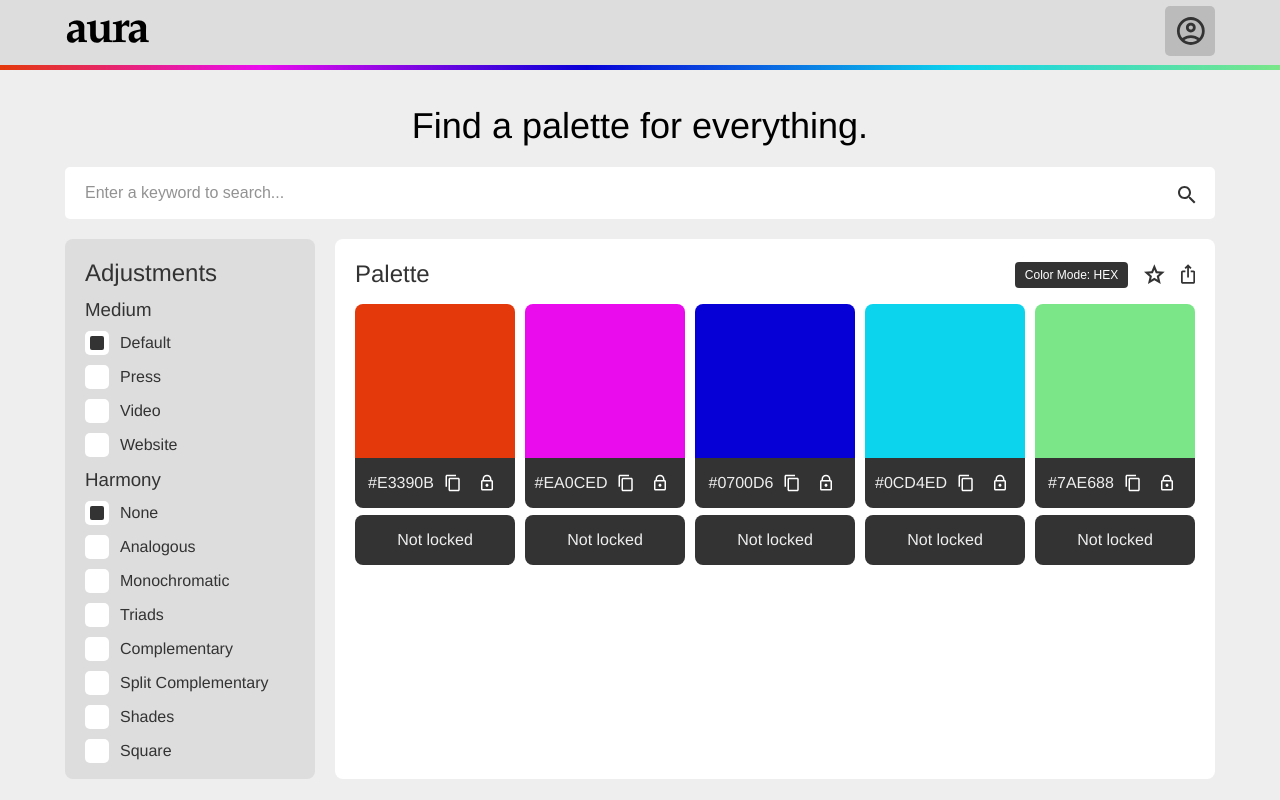
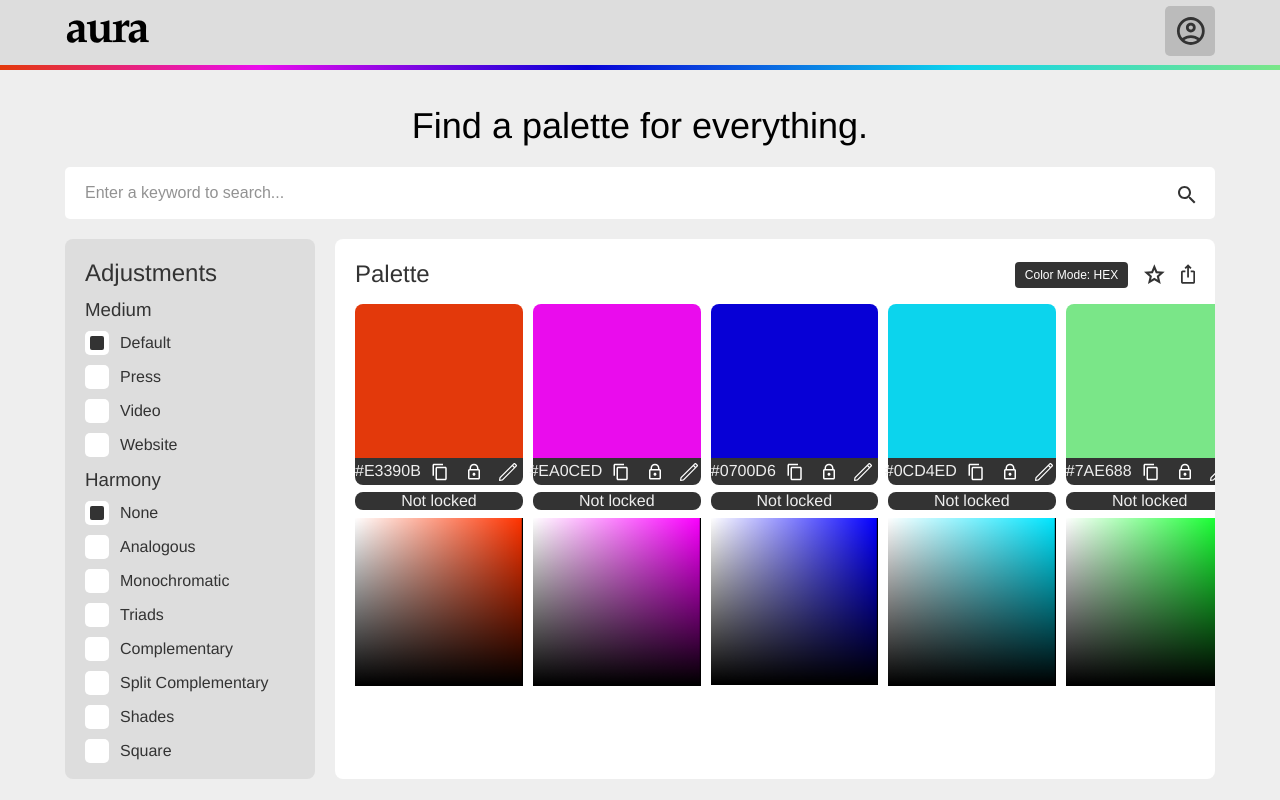
Before and after one commit to solomonNSI/AuraPalette, a React app in the folder aura-palette/: page / in a window 1280 px wide. Built offline with nearby package versions, Linux system fonts and the light colour scheme.

Commit message:
added edit canvases

```diff
--- /dev/null
+++ b/aura-palette/src/Components/EditCanvas/EditCanvas.js
@@ -0,0 +1,52 @@
+import React, { useRef, useEffect } from "react";
+import * as S from "./style";
+import { hexToRgb, rgbToHSL } from "../../Helpers/ColorWizard";
+
+export const CANVAS_SIZE = 140;
+
+export const EditCanvas = ({ color }) => {
+
+    function drawGradient(r, g, b, context) {
+        var col = rgbToHSL(r, g, b);
+        var size = CANVAS_SIZE-1;
+
+        var gradB = context.createLinearGradient(0, 0, 0, size);
+        gradB.addColorStop(0, "white");
+        gradB.addColorStop(1, "black");
+        var gradC = context.createLinearGradient(0, 0, size, 0);
+        gradC.addColorStop(0, `hsla(${Math.floor(col.hue)},100%,50%,0)`);
+        gradC.addColorStop(1, `hsla(${Math.floor(col.hue)},100%,50%,1)`);
+
+        context.fillStyle = gradB;
+        context.fillRect(0, 0, size, size);
+        context.fillStyle = gradC;
+        context.globalCompositeOperation = "multiply";
+        context.fillRect(0, 0, size, size);
+        context.globalCompositeOperation = "source-over";
+    }
+
+    const canvasRef = useRef(null);
+    useEffect(() => {
+        const canvas = canvasRef.current;
+        const context = canvas.getContext('2d');
+        context.fillStyle = '#000000';
+        context.fillRect(0, 0, context.canvas.width, context.canvas.height);
+        drawGradient(hexToRgb(color).r, hexToRgb(color).g, hexToRgb(color).b, context);
+
+        // canvas.addEventListener("click", function (e) {
+        //     var imgData = context.getImageData(e.layerX, e.layerY, 1, 1);
+        //     var hueR = imgData.data[0];
+        //     var hueG = imgData.data[1];
+        //     var hueB = imgData.data[2];
+        //     console.log(imgData.data)
+        //     drawGradient(hueR, hueG, hueB, context);
+        // });
+
+    }, [])
+
+    return (
+        <S.Canvas ref={canvasRef} id="colorpicker" width={CANVAS_SIZE} height={CANVAS_SIZE}>
+        Oops ... your browser doesn't support the HTML5 canvas element
+        </S.Canvas>
+  );
+};
--- /dev/null
+++ b/aura-palette/src/Components/EditCanvas/style.js
@@ -0,0 +1,7 @@
+import React from "react";
+import styled from "styled-components";
+
+export const Canvas = styled.canvas`
+  position: relative;
+  top: 110%;
+`;
--- a/aura-palette/src/Components/Palette/Palette.js
+++ b/aura-palette/src/Components/Palette/Palette.js
@@ -1,14 +1,16 @@
-import React, { useState } from "react";
+import React, { useState, useRef, useEffect } from "react";
 import { ExportIcon } from "../../Icons/ExportIcon";
 import { CopyIcon } from "../../Icons/CopyIcon";
 import { LockIcon } from "../../Icons/LockIcon";
+import { EditIcon } from "../../Icons/EditIcon";
 import * as S from "./style";
 import {
   hexToHSLWriter,
   hexToRgbWriter,
 } from "../../Helpers/ColorCodes";
+import { EditCanvas } from "../EditCanvas/EditCanvas";
 
-export const Palette = ({ palette, lock, setLock }) => {
+export const Palette = ({ palette, lock, setLock, harmony, setHarmony, setEditedColorIndex }) => {
     const [colorMode, setColorMode] = useState("HEX");
     const [lock0, setLock0] = useState("Not locked");
     const [lock1, setLock1] = useState("Not locked");
@@ -59,6 +61,17 @@ export const Palette = ({ palette, lock, setLock }) => {
         }
     }
 
+    function updateEditedColor(index) {
+        setHarmony("Edit");
+        switch(index) {
+            case 0: return setEditedColorIndex(0);
+            case 1: return setEditedColorIndex(1);
+            case 2: return setEditedColorIndex(2);
+            case 3: return setEditedColorIndex(3);
+            case 4: return setEditedColorIndex(4);
+        }
+    }
+
     return (
     <S.Container>
         <S.Header>
@@ -84,9 +97,14 @@ export const Palette = ({ palette, lock, setLock }) => {
                     <S.Lock onClick={() => { updateLockArray(0); }}>
                     <LockIcon height="18px" />
                     </S.Lock>
+                    <S.Lock onClick={() => { updateEditedColor(0) }}>
+                        <EditIcon height="18px" />
+                    </S.Lock>
                 </S.ColorCode>
                 <S.LockDisplay>{lock0}</S.LockDisplay>
+                <EditCanvas color={palette[0]}/>
             </S.Color>
+
 
 
             <S.Color colorHex={palette[1]}>
@@ -102,8 +120,12 @@ export const Palette = ({ palette, lock, setLock }) => {
                     <S.Lock onClick={() => { updateLockArray(1)}}>
                     <LockIcon height="18px" />
                     </S.Lock>
+                    <S.Lock onClick={() => { updateEditedColor(1)}}>
+                        <EditIcon height="18px" />
+                    </S.Lock>
                 </S.ColorCode>
                 <S.LockDisplay>{lock1}</S.LockDisplay>
+                <EditCanvas color={palette[1]}/>
             </S.Color>
 
 
@@ -120,8 +142,12 @@ export const Palette = ({ palette, lock, setLock }) => {
                     <S.Lock onClick={() => { updateLockArray(2)}}>
                     <LockIcon height="18px" />
                     </S.Lock>
+                    <S.Lock onClick={() => { updateEditedColor(2)}}>
+                        <EditIcon height="18px" />
+                    </S.Lock>
                 </S.ColorCode>
                 <S.LockDisplay>{lock2}</S.LockDisplay>
+                <EditCanvas color={palette[2]}/>
             </S.Color>
 
 
@@ -139,8 +165,12 @@ export const Palette = ({ palette, lock, setLock }) => {
                     <S.Lock onClick={() => { updateLockArray(3)}}>
                         <LockIcon height="18px" />
                     </S.Lock>
+                    <S.Lock onClick={() => { updateEditedColor(3)}}>
+                        <EditIcon height="18px" />
+                    </S.Lock>
                 </S.ColorCode>
                 <S.LockDisplay>{lock3}</S.LockDisplay>
+                <EditCanvas color={palette[3]}/>
             </S.Color>
 
 
@@ -158,8 +188,12 @@ export const Palette = ({ palette, lock, setLock }) => {
                     <S.Lock onClick={() => { updateLockArray(4)}}>
                     <LockIcon height="18px" />
                     </S.Lock>
+                    <S.Lock onClick={() => { updateEditedColor(4)}}>
+                        <EditIcon height="18px" />
+                    </S.Lock>
                 </S.ColorCode>
                 <S.LockDisplay>{lock4}</S.LockDisplay>
+                <EditCanvas color={palette[4]}/>
             </S.Color>
         </S.Colors>
     </S.Container>
--- a/aura-palette/src/Helpers/Harmony.js
+++ b/aura-palette/src/Helpers/Harmony.js
@@ -252,3 +252,42 @@ export const getSquarePalette = (palette, lock) => {
 
     return palette;
 };
+
+export const getEditedPalette = (palette, lock) => {
+    const baseColorHex = palette[2] // take the middle color as the base
+    const baseColorHSL = hexToHSL(baseColorHex);
+
+    // Color [0]
+    if (!lock[0]) {
+        var temp = [...baseColorHSL];
+        temp[2] =  Math.abs(baseColorHSL[2] - (100% + baseColorHSL[2] / 10) * 8);
+        const color0 = hslToHex(temp[0], temp[1], temp[2]);
+        palette[0] = color0;
+    }
+
+    // Color [1]
+    if (!lock[1]) {
+        var temp1 = [...baseColorHSL];
+        temp1[0] =  Math.abs(baseColorHSL[0] + 90);
+        const color1 = hslToHex(temp1[0], temp1[1], temp1[2]);
+        palette[1] = color1;
+    }
+
+    // Color [3]
+    if (!lock[3]) {
+        var temp2 = [...baseColorHSL];
+        temp2[0] =  Math.abs(baseColorHSL[0] + 180);
+        const color2 = hslToHex(temp2[0], temp2[1], temp2[2]);
+        palette[3] = color2;
+    }
+
+    // Color [4]
+    if (!lock[4]) {
+        var temp3 = [...baseColorHSL];
+        temp3[0] =  Math.abs(baseColorHSL[0] + 270);
+        const color3 = hslToHex(temp3[0], temp3[1], temp3[2]);
+        palette[4] = color3;
+    }
+
+    return palette;
+};
--- /dev/null
+++ b/aura-palette/src/Icons/EditIcon.js
@@ -0,0 +1,10 @@
+import React from 'react';
+
+export const EditIcon = (props) => (
+  <svg  viewBox="0 0 30 30" fill="#FFF" {...props}>
+    <path
+      d="M29.49 3.07 26.93.51A2.07 2.07 0 0 0 24 .73L1 23.78a1 1 0 0 0-.28.57L0 28.86A1 1 0 0 0 1 30h.14l4.51-.66a1 1 0 0 0 .57-.28L29.27 6a2.07 2.07 0 0 0 .22-2.93ZM5 27.4l-2.86.42L2.6 25 22.25 5.31l2.44 2.44ZM27.86 4.58 26.1 6.34 23.66 3.9l1.76-1.76a.58.58 0 0 1 .19-.14L28 4.39a.58.58 0 0 1-.14.19Z"
+      data-name="Layer 1"
+    />
+  </svg>
+);
--- a/aura-palette/src/Views/AppView/App.js
+++ b/aura-palette/src/Views/AppView/App.js
@@ -13,6 +13,7 @@ import {
   getSplitComplementaryPalette,
   getSquarePalette,
   getTriadsPalette,
+  getEditedPalette,
 } from "../../Helpers/Harmony";
 
 function App() {
@@ -29,6 +30,7 @@ function App() {
   const [harmony, setHarmony] = useState("None");
   const [query, setQuery] = useState("");
   const [lock, setLock] = useState([false, false, false, false, false]);
+  const [editedColorIndex, setEditedColorIndex] = useState("");
 
   async function sendQuery(){
     var xmlhttp = new XMLHttpRequest();   // new HttpRequest instance
@@ -110,6 +112,11 @@ function App() {
         case "Square":
             setPalette((prevState) => {
                 return { ...prevState, palette: getSquarePalette(pal) };
+            });
+            break;
+        case "Edit":
+            setPalette((prevState) => {
+                return { ...prevState, palette: getEditedPalette(pal, editedColorIndex) };
             });
             break;
         default:
@@ -231,7 +238,7 @@ function App() {
             setPalette={setPalette}
             setHarmony={setHarmony}
           />
-          <Palette palette={palette.palette} lock={lock} setLock={setLock} />
+          <Palette palette={palette.palette} lock={lock} setLock={setLock} harmony={harmony} setHarmony={setHarmony} setEditedColorIndex={setEditedColorIndex} />
         </S.PaletteContainer>
       </S.Content>
     </div>
```
Lines whose indentation alone changed are shown as unchanged.
